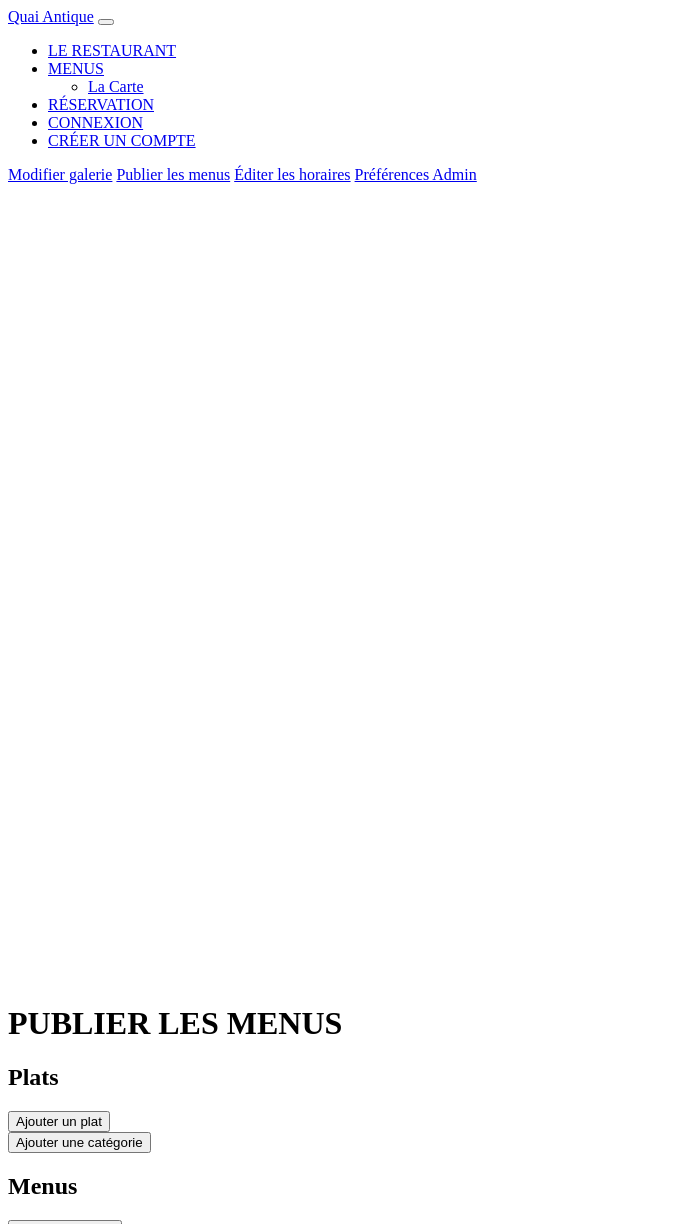
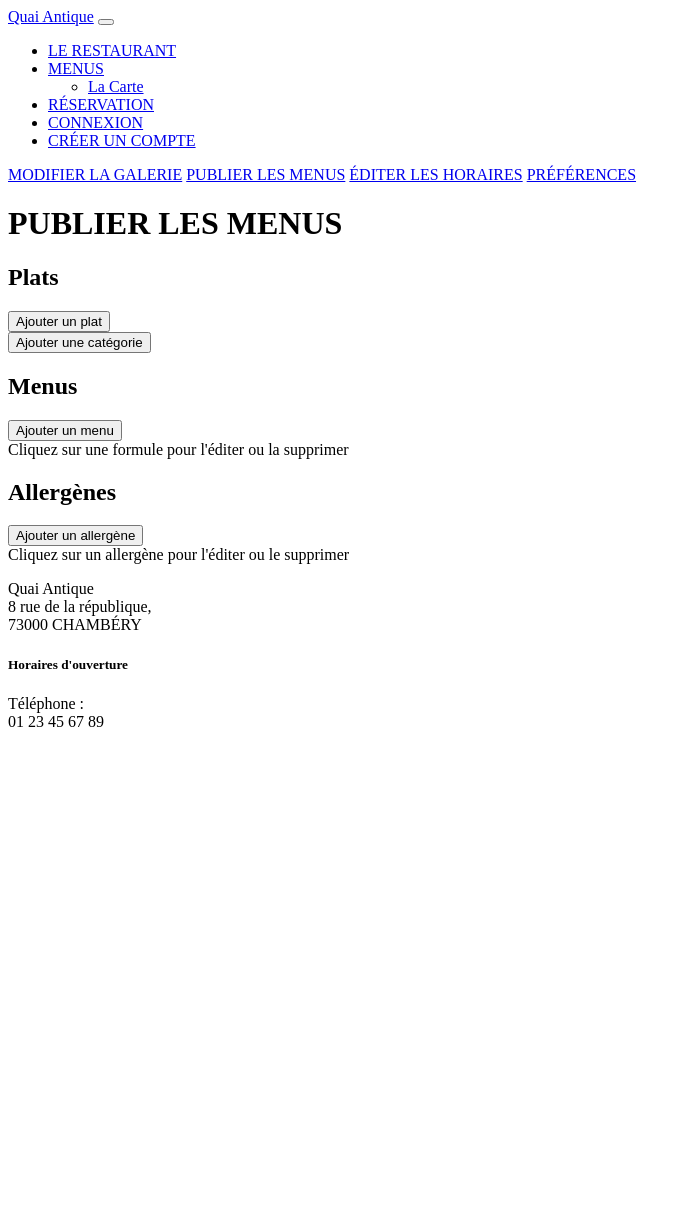
Before and after one commit to Benido/ECFresto, a Symfony app: template templates/administration/publier_menus/index.html.twig in a window 1280 px wide. Shown: the top 1224 px of the page, without its empty margins (0-690 px from the left). After the commit the page ends 727 px from the top, so only its background shows below. Run offline with Twig, Linux system fonts and the light colour scheme; the template is opened without the code that fills it, so the values that code supplies are empty; some libraries are stand-ins or nearby versions.

Commit message:
Correct some graphical mistakes on the sidebar and adds a div that dims the rest of the screen when expanding the sidebar

```diff
--- a/assets/styles/_footer.scss
+++ b/assets/styles/_footer.scss
@@ -1,6 +1,7 @@
 footer {
   background-color: $bistre;
   color: $beige;
+  z-index: 20;
 }
 
 footer > .h2 {
--- a/templates/base.html.twig
+++ b/templates/base.html.twig
@@ -15,7 +15,7 @@
     </head>
     <body class="min-vh-100 min-vw-100 pt-5">
         {% include 'fragments/layout/_header.html.twig' %}
-        <div class="d-flex">
+        <div class="">
         {% block sidebar%}{% endblock%}
         {% block body %}{% endblock %}
         </div>
--- a/templates/fragments/layout/_admin_sidebar.html.twig
+++ b/templates/fragments/layout/_admin_sidebar.html.twig
@@ -1,13 +1,20 @@
-<div id="sidebar" class="d-flex bg-beige position-fixed">
-    <nav id="admin-sidebar" class="nav flex-column collapse collapse-horizontal pt-3">
-        <a class="nav-link text-beige-clair" href="{{ path('app_administration_modifier_galerie') }}">Modifier galerie</a>
-        <a class="nav-link text-beige-clair" href="{{path('app_administration_publier_menus')}}">Publier les menus</a>
-        <a class="nav-link text-beige-clair" href="{{ path('app_administration_business_hours_update') }}">Éditer les horaires</a>
-        <a class="nav-link text-beige-clair" href="{{ path('app_administration_admin') }}">Préférences Admin</a>
+<div id="dimmed_screen"></div>
+<div id="sidebar" class="d-flex bg-beige position-fixed h-100">
+    <nav id="admin_sidebar" class="nav flex-column collapse collapse-horizontal pt-3">
+        <a class="nav-link text-bistre my-3" href="{{ path('app_administration_modifier_galerie') }}">MODIFIER LA GALERIE</a>
+        <a class="nav-link text-bistre my-3" href="{{path('app_administration_publier_menus')}}">PUBLIER LES MENUS</a>
+        <a class="nav-link text-bistre my-3" href="{{ path('app_administration_business_hours_update') }}">ÉDITER LES HORAIRES</a>
+        <a class="nav-link text-bistre my-3" href="{{ path('app_administration_admin') }}">PRÉFÉRENCES</a>
     </nav>
     <div role="button"
+         id="sidebar-button"
          data-bs-toggle="collapse"
-         data-bs-target="#admin-sidebar"
+         data-bs-target="#admin_sidebar"
+         data-controller="sidebar"
          aria-expanded="false"
-         style="width: 30px; height: 100vh"></div>
+         class="d-flex justify-content-center">
+        <div class="text-center">
+            <i class="bi bi-chevron-compact-right fs-3"></i>
+        </div>
+    </div>
 </div>
--- a/templates/fragments/layout/_footer.html.twig
+++ b/templates/fragments/layout/_footer.html.twig
@@ -1,4 +1,5 @@
-<footer class="d-flex flex-column justify-content-center align-items-center min-vw-100 mt-auto p-4">
+<div class="position-relative d-flex">
+    <footer class="d-flex flex-column justify-content-center align-items-center min-vw-100 mt-auto p-4 position-absolute flex-fill">
             <div class="h2">Quai Antique</div>
             <div class="row row-cols-1 row-cols-lg-3 w-100">
             <div class="col h5 text-center mt-5">8 rue de la république, <br>73000 CHAMBÉRY</div>
@@ -21,5 +22,5 @@
             </div>
                 <div class="col h5 text-center mt-5">Téléphone : <br> 01 23 45 67 89</div>
         </div>
-
     </footer>
+</div>
```
Also changed, not shown: assets/controllers/sidebar-controller.js (added, +23 -0 lines), assets/styles/_sidebar.scss (added, +30 -0 lines), assets/styles/app.scss (+3 -5 lines). Lines whose indentation alone changed are shown as unchanged.
